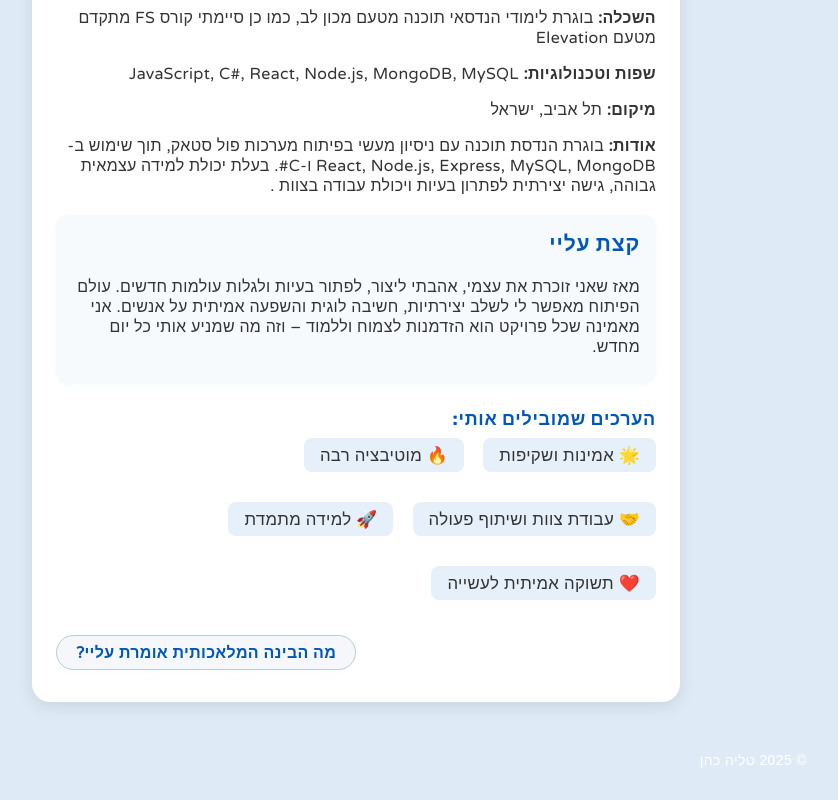
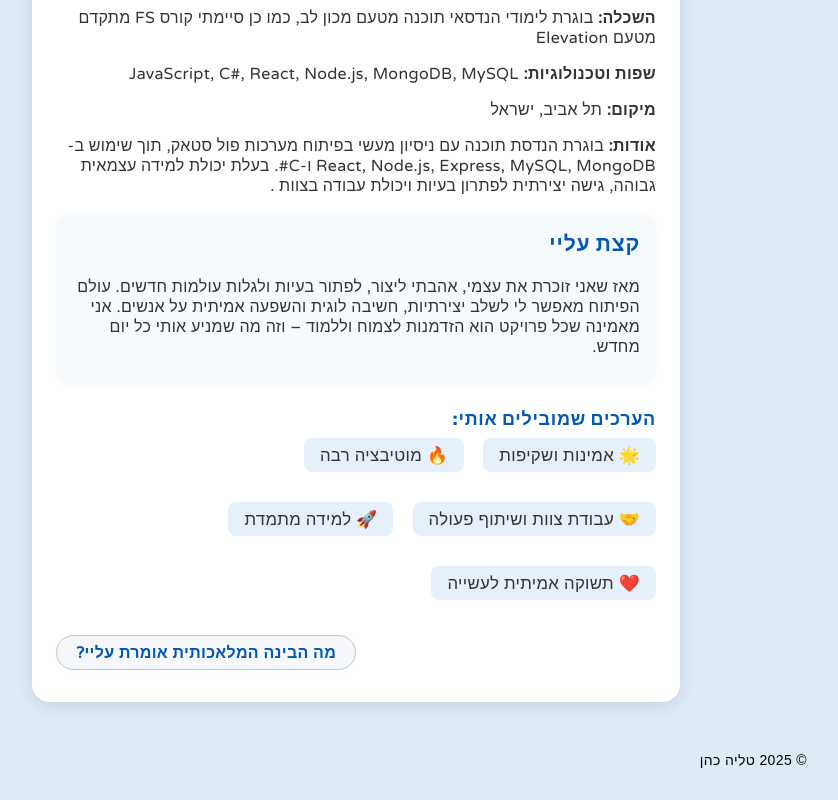
Before and after one commit to taliachoen/meet-talia-CSharp, a React (Create React App) app in the folder client/: page / in a window 1280 px wide. Shown: the part 403-1203 px from the top of the page, without its empty margins (284-1122 px from the left). Built offline with nearby package versions, Linux system fonts and the light colour scheme.

Commit message:
Color change

```diff
--- a/client/src/App.js
+++ b/client/src/App.js
@@ -122,7 +122,7 @@ function App() {
       </ul>
       <footer className="main-footer">
         <p style={{
-          margin: 0, color: '#fff',
+          margin: 0, color: 'black',
           fontFamily: 'Arial, sans-serif',
           fontSize: '14px',
         }}>© 2025 טליה כהן</p>
```
